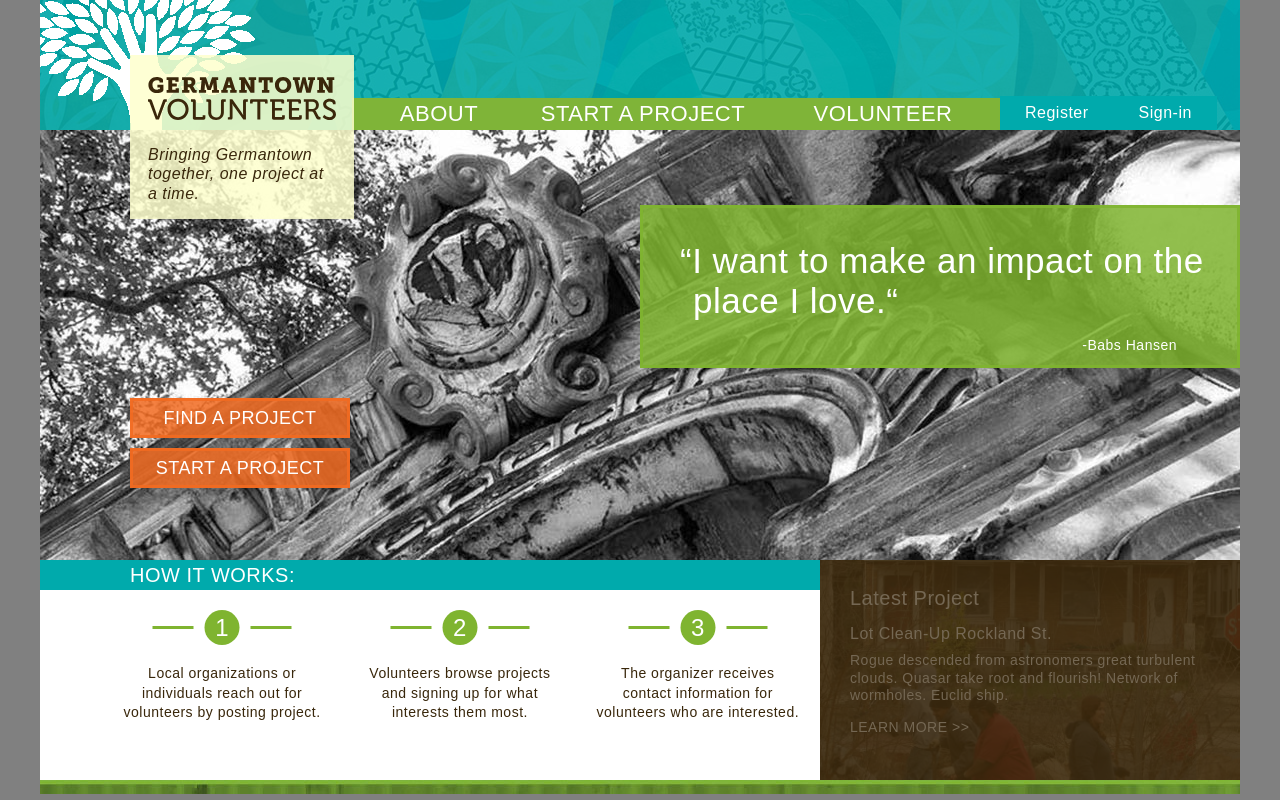
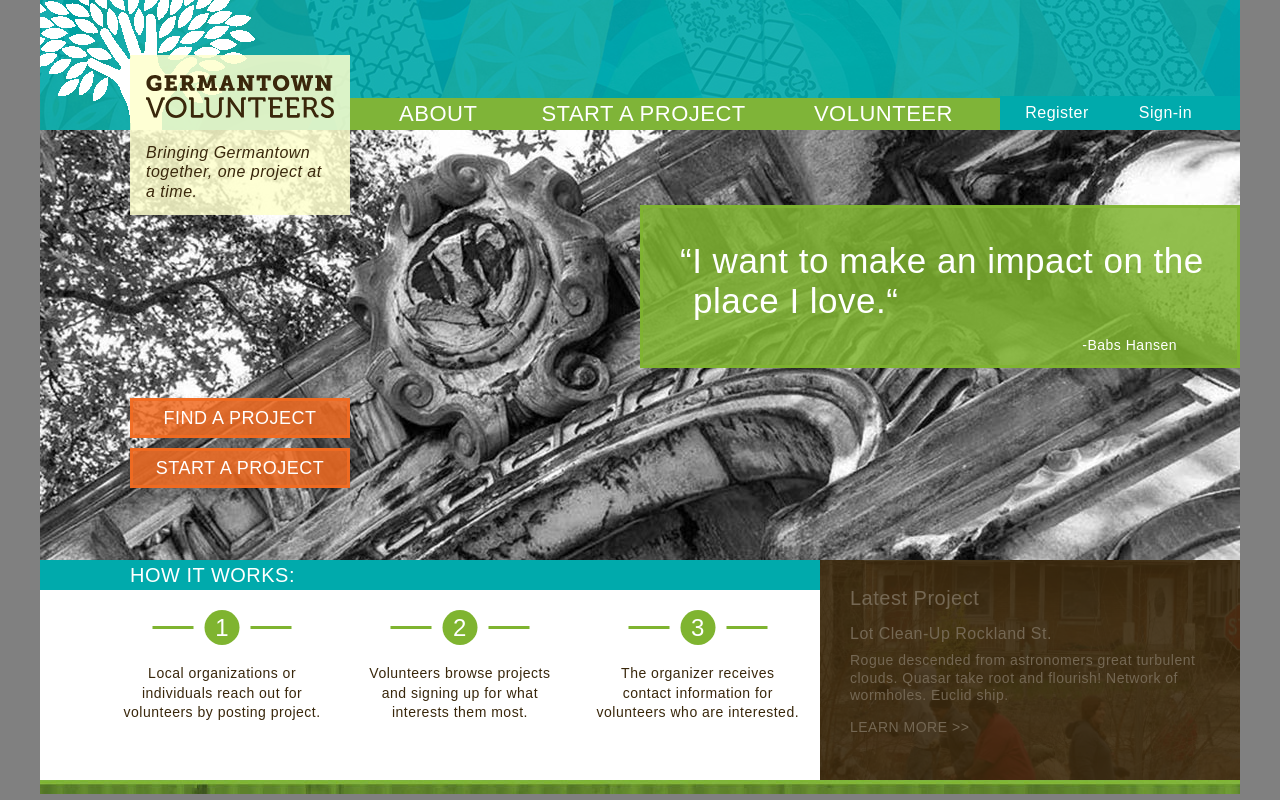
Before and after one commit to babshansen/GtownVolunteers, a plain HTML site: page index.html in a window 1280 px wide. Drawn offline with Linux system fonts and the light colour scheme.

Commit message:
Fixed header AGAIN!

```diff
--- a/styles/style.css
+++ b/styles/style.css
@@ -61,7 +61,7 @@ a {
 */}
 
 .logo-hand {
-	width: 26%;
+	width: 310px;
 	height: 130px;
 	background-color: rgba(0, 170, 172, .90);
 }
@@ -75,21 +75,21 @@ a {
 }
 
 .nav-about {
-	width: 14%;
+	width: 171px;
 	height: 130px;
 	position: relative;
 	background-color: rgba(0, 170, 172, .90);
 }
 
 .about-sibling {
-	width: 14%;
+	width: 171px;
 	height: 130px;
 	position: absolute;
 	top:0;
 }
 
 .about a {
-	width: 100%;
+	width: 171px;
 	min-height: 24px;
 	padding: 3px;
 
@@ -109,21 +109,21 @@ a {
 
 
 .nav-start {
-	width: 20%;
+	width: 240px;
 	height: 130px;
 	position: relative;
 	background-color: rgba(0, 170, 172, .90);
 }
 
 .start-sibling {
-	width: 20%;
+	width: 240px;
 	height: 130px;
 	position: absolute;
 	top:0;
 }
 
 .start a {
-	min-width: 100%;
+	min-width: 240px;
 	min-height: 24px;
 	padding: 3px;
 	background-color: #7fb438;
@@ -145,21 +145,21 @@ a {
 }
 
 .nav-volunteer {
-	width: 20%;
+	width: 240px;
 	height: 130px;
 	position: relative;
 	background-color: rgba(0, 170, 172, .90);
 }
 
 .volunteer-sibling {
-	width: 20%;
+	width: 240px;
 	height: 130px;
 	position: absolute;
 	top:0;
 }
 
 .volunteer a {
-	min-width: 100%;
+	min-width: 240px;
 	min-height: 24px;
 	padding: 3px;
 	background-color: #7fb438;
@@ -181,14 +181,14 @@ a {
 }
 
 .nav-register {
-	width: 20%;
+	width: 240px;
 	height: 130px;
 	background-color: rgba(0, 170, 172, .90);
 	position: relative;
 }
 
 .register {
-	min-width: 20%;
+	min-width: 240px;
 	min-height: 30px;
 	background-color: rgb(0, 170, 172);
 	text-align: center;
@@ -210,7 +210,7 @@ a {
 	max-width: 188px;
 	max-height: 120px;
 	margin-left: 90px;
-	padding: 22px 18px;
+	padding: 20px 16px;
 	background-color: rgba(254, 255, 205, .85);
 	position:absolute;
 	top: 55px;
```
